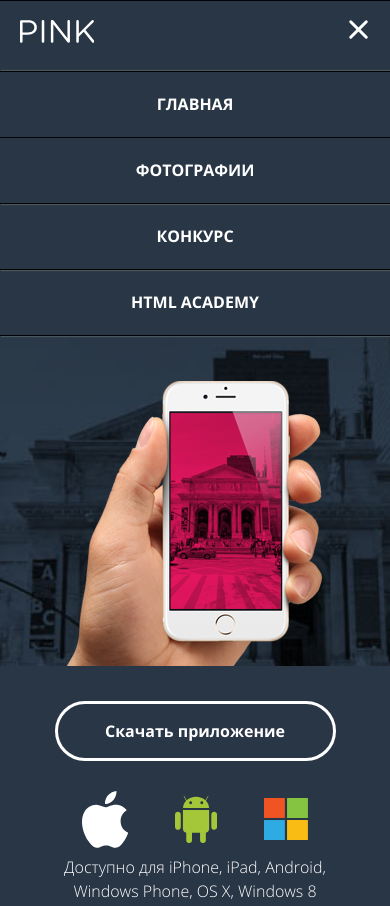
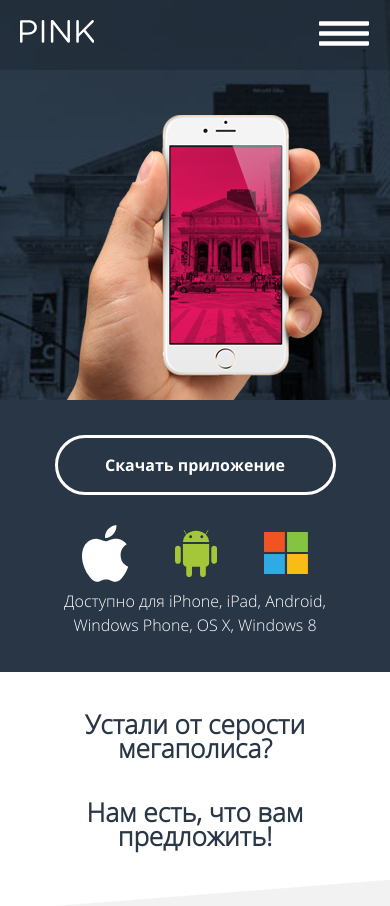
Before and after one commit to Yakubchuk/502779-pink, a website: page index.html in a window 390 px wide. Shown: the top 906 px of the page. Drawn offline with nearby package versions, Linux system fonts and the light colour scheme; files that its build step writes are made by us from their sources; files whose address does not match are found by name.

Commit message:
Кнопка меню

```diff
--- a/index.html
+++ b/index.html
@@ -21,10 +21,13 @@
           </g>
         </svg>
         </a>
-        <button type="button" tabindex="1" id="menu_button" class="main-nav__toggle">
-
-        </button>
         <nav class="main-nav">
+          <button type="button" tabindex="1" id="menu_button" class="main-nav__toggle">
+            <!--<p class="hamburger__icon-open">-->
+              <img class="button__img" src="img/icon-menu-burger.svg" alt="иконка меню" height="25px" width="50px">
+            <img class="button__img-open" src="img/icon-menu-cross.svg" alt="иконка меню" height="25px" width="50px">
+            <!--</p>-->
+          </button>
 
           <div class="main-nav__wrapper">
             <ul class="header__list">
--- a/js/pink.js
+++ b/js/pink.js
@@ -1,4 +1,29 @@
+$(document).ready(function () {
+  $(".main-nav__wrapper").toggleClass("main-nav__wrapper-open");
+  $(".header__list").toggleClass('toggle__menu');
+  if ($(".header__list").hasClass("toggle__menu"))
+    {
+      $(".button__img").show();
+      $(".button__img-open").hide();
+    }
+    else
+    {
+      $(".button__img").hide();
+      $(".button__img-open").show();
+    }
+});
 $("#menu_button").on("click",function () {
     $(".header__list").toggleClass('toggle__menu');
     $(".main-nav__wrapper").toggleClass('main-nav__wrapper-open');
+      if ($(".header__list").hasClass("toggle__menu"))
+        {
+          $(".button__img").show();
+          $(".button__img-open").hide();
+        }
+        else
+        {
+          $(".button__img").hide();
+          $(".button__img-open").show();
+        }
+
 });
--- a/sass/blocks/_header.scss
+++ b/sass/blocks/_header.scss
@@ -13,32 +13,12 @@
   position: absolute;
   background-color: transparent;
   border: none;
-  width: 35px;
-  height: 35px;
-  top: 10px;
+  //width: 35px;
+  //height: 35px;
+  top: 20px;
   right: 15px;
   cursor: pointer;
   z-index: 5;
-  &::before {
-    content: "";
-    display: block;
-    width: 25px;
-    height: 3px;
-    border-radius: 3px;
-    background: rgb(255, 255, 255);
-    transform: rotate(45deg);
-    position: absolute;
-  }
-  &::after {
-    content: "";
-    display: block;
-    width: 25px;
-    height: 3px;
-    border-radius: 3px;
-    background: rgb(255, 255, 255);
-    transform: rotate(-45deg);
-    position: absolute;
-  }
 }
 .header__top {
   background: rgba(29, 38, 49, 0.5);
```
